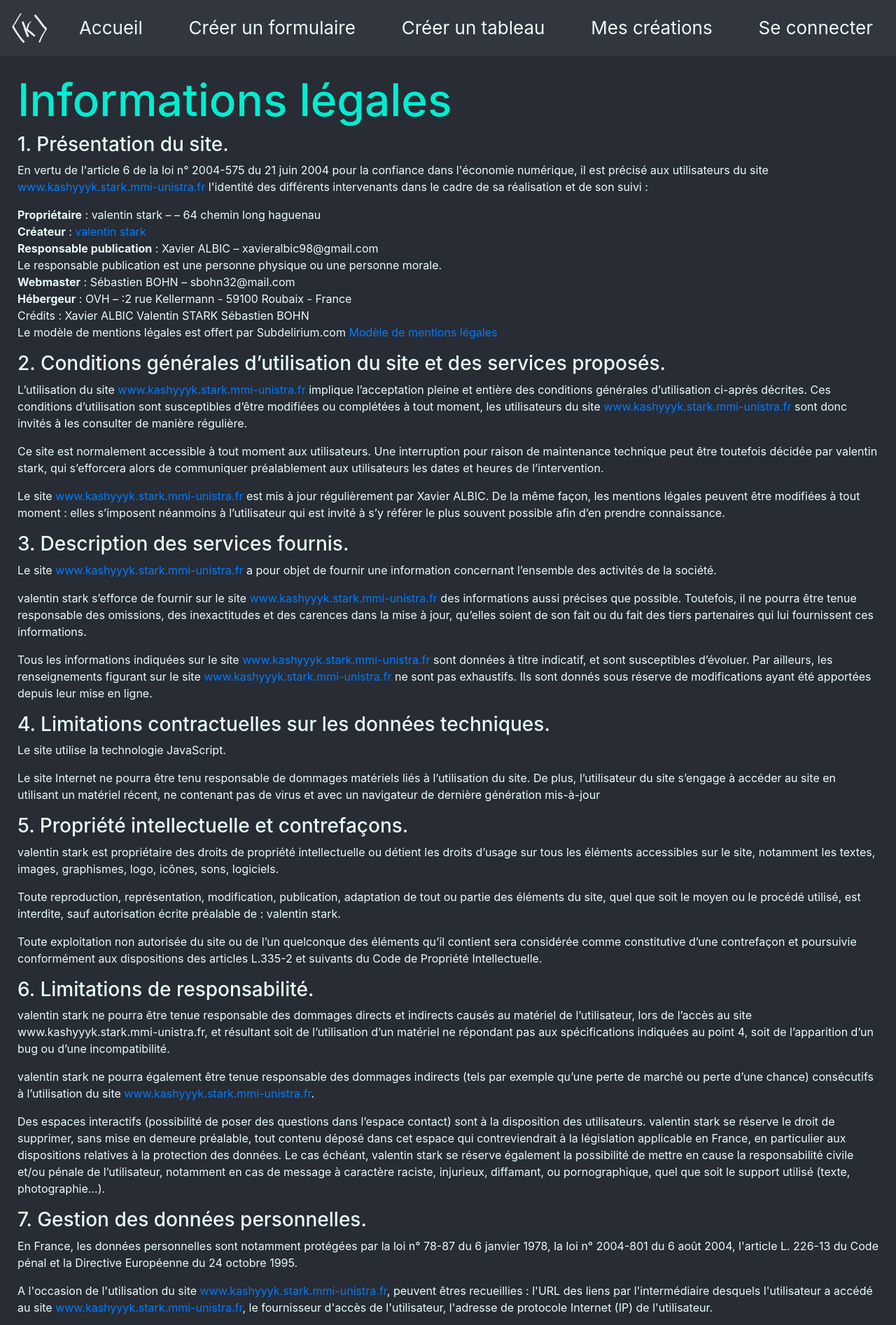
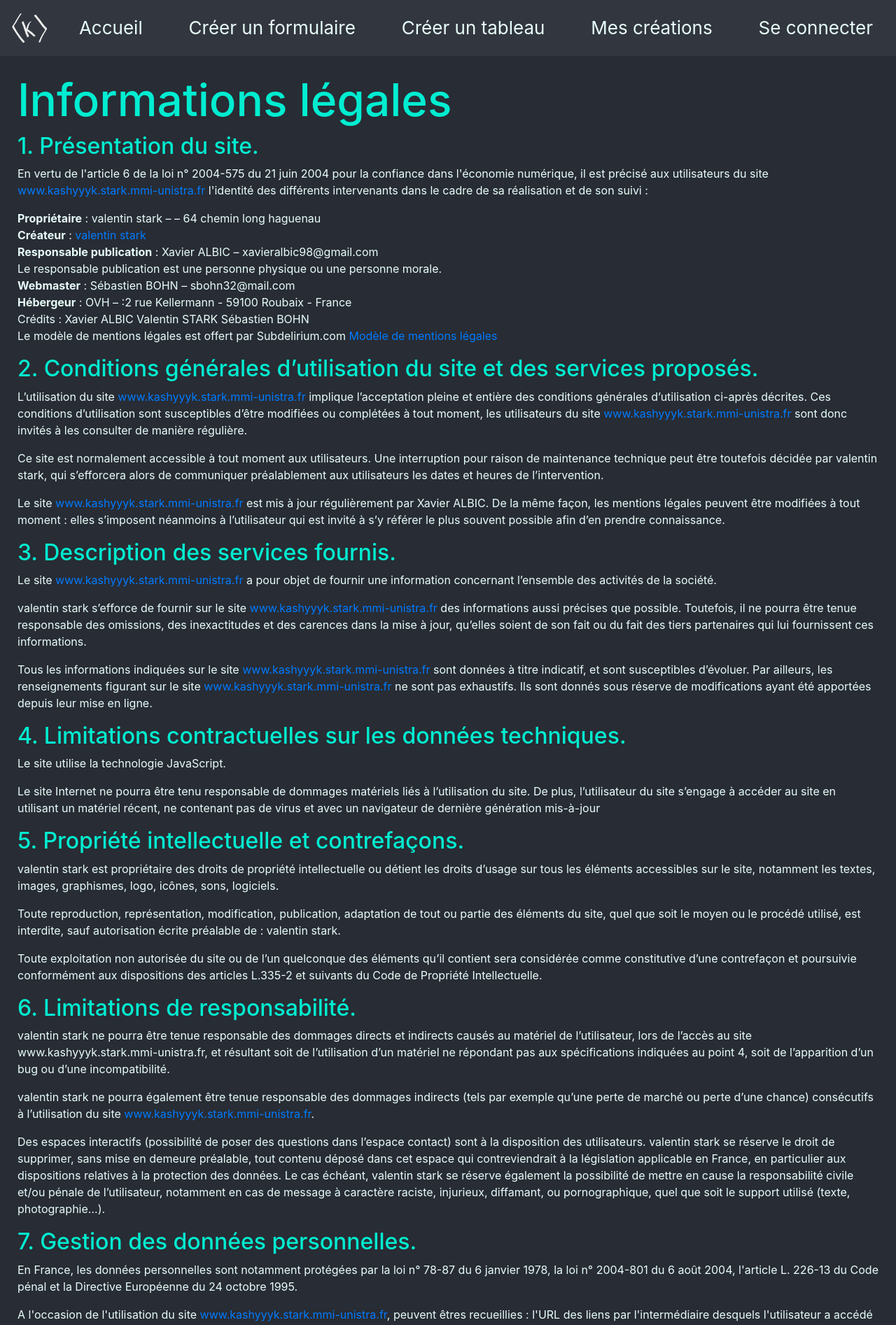
Before and after one commit to eriwyn/kashyyyk, a React (Create React App) app: page /mentions-legales in a window 1280 px wide. Shown: the top 1894 px of the page at 70% size. Built offline with nearby package versions, Linux system fonts and the light colour scheme.

Commit message:
Corrections du CSS

```diff
--- a/src/components/creation/form/Element.js
+++ b/src/components/creation/form/Element.js
@@ -212,7 +212,7 @@ export default function Element(props) {
         onDrop={dropHandler}
     >
         <div
-            tabindex="0"
+            tabIndex="0"
             data-position={props.position}
             className={"element" + isSelected}
             draggable='true'
--- a/src/components/pages/CreateForm.js
+++ b/src/components/pages/CreateForm.js
@@ -6,6 +6,7 @@ import '../../css/creation/creation.scss';
 export default function CreateForm (){
     return <main className="mainPage">
         <h1>Création de Formulaire</h1>
+        <button>Sauvegarder</button>
         <Creation type="formulaire"/>
     </main>
 }
--- a/src/components/pages/CreateTable.js
+++ b/src/components/pages/CreateTable.js
@@ -6,6 +6,7 @@ import '../../css/creation/creation.scss';
 export default function CreateTable (){
     return <main className="mainPage">
         <h1>Création de Tableau</h1>
+        <button>Sauvegarder</button>
         <Creation type="tableau"/>
     </main>
 }
--- a/src/components/pages/Home.js
+++ b/src/components/pages/Home.js
@@ -5,9 +5,9 @@ import '../../css/pages/home.scss';
 
 export default function Home (){
   return <main className="mainPage">
-    <h1>Kashyyyk</h1>
     <div className="flexImageMenu">
       <article className="textCoteImageMenu">
+        <h1>Kashyyyk</h1>
         <p className="paragraphePresentationAccueil">Créez vos formulaires et tableaux</p>
         <p className="paragraphePresentationAccueil">Exportez le code HTML de vos créations</p>
         <p className="paragraphePresentationAccueil">Une prise en main rapide et gratuite</p>
--- a/src/components/pages/Legal.js
+++ b/src/components/pages/Legal.js
@@ -4,7 +4,8 @@ import './../../css/pages/footerPages.scss'
 export default function Legal (){
   return  <main className="mainPage">
     <h1>Informations légales</h1>
-    <h3>1. Présentation du site.</h3>
+    <article className="article">
+      <h2>1. Présentation du site.</h2>
       <p>En vertu de l'article 6 de la loi n° 2004-575 du 21 juin 2004 pour la confiance dans l'économie numérique, il est précisé aux utilisateurs du site <a href="http://www.kashyyyk.stark.mmi-unistra.fr/">www.kashyyyk.stark.mmi-unistra.fr</a> l'identité des différents intervenants dans le cadre de sa réalisation et de son suivi :</p>
       <p><strong>Propriétaire</strong> : valentin stark –  – 64 chemin long haguenau<br />
       <strong>Créateur</strong>  : <a href="https://kashyyyk.valentin.mmi-unistra.fr">valentin stark</a><br />
@@ -16,27 +17,26 @@ export default function Legal (){
       Valentin STARK
       Sébastien BOHN<br />
       Le modèle de mentions légales est offert par Subdelirium.com <a target="_blank" rel="noopener noreferrer" href="https://www.subdelirium.com/generateur-de-mentions-legales/" alt="Modèle de mentions légales">Modèle de mentions légales</a></p>
-
-    <h3>2. Conditions générales d’utilisation du site et des services proposés.</h3>
+      <h2>2. Conditions générales d’utilisation du site et des services proposés.</h2>
       <p>L’utilisation du site <a href="http://www.kashyyyk.stark.mmi-unistra.fr/">www.kashyyyk.stark.mmi-unistra.fr</a> implique l’acceptation pleine et entière des conditions générales d’utilisation ci-après décrites. Ces conditions d’utilisation sont susceptibles d’être modifiées ou complétées à tout moment, les utilisateurs du site <a href="http://www.kashyyyk.stark.mmi-unistra.fr/">www.kashyyyk.stark.mmi-unistra.fr</a> sont donc invités à les consulter de manière régulière.</p>
       <p>Ce site est normalement accessible à tout moment aux utilisateurs. Une interruption pour raison de maintenance technique peut être toutefois décidée par valentin stark, qui s’efforcera alors de communiquer préalablement aux utilisateurs les dates et heures de l’intervention.</p>
       <p>Le site <a href="http://www.kashyyyk.stark.mmi-unistra.fr/">www.kashyyyk.stark.mmi-unistra.fr</a> est mis à jour régulièrement par Xavier ALBIC. De la même façon, les mentions légales peuvent être modifiées à tout moment : elles s’imposent néanmoins à l’utilisateur qui est invité à s’y référer le plus souvent possible afin d’en prendre connaissance.</p>
-    <h3>3. Description des services fournis.</h3>
+      <h2>3. Description des services fournis.</h2>
       <p>Le site <a href="http://www.kashyyyk.stark.mmi-unistra.fr/">www.kashyyyk.stark.mmi-unistra.fr</a> a pour objet de fournir une information concernant l’ensemble des activités de la société.</p>
       <p>valentin stark s’efforce de fournir sur le site <a href="http://www.kashyyyk.stark.mmi-unistra.fr/">www.kashyyyk.stark.mmi-unistra.fr</a> des informations aussi précises que possible. Toutefois, il ne pourra être tenue responsable des omissions, des inexactitudes et des carences dans la mise à jour, qu’elles soient de son fait ou du fait des tiers partenaires qui lui fournissent ces informations.</p>
       <p>Tous les informations indiquées sur le site <a href="http://www.kashyyyk.stark.mmi-unistra.fr/">www.kashyyyk.stark.mmi-unistra.fr</a> sont données à titre indicatif, et sont susceptibles d’évoluer. Par ailleurs, les renseignements figurant sur le site <a href="http://www.kashyyyk.stark.mmi-unistra.fr/">www.kashyyyk.stark.mmi-unistra.fr</a> ne sont pas exhaustifs. Ils sont donnés sous réserve de modifications ayant été apportées depuis leur mise en ligne.</p>
-    <h3>4. Limitations contractuelles sur les données techniques.</h3>
+      <h2>4. Limitations contractuelles sur les données techniques.</h2>
       <p>Le site utilise la technologie JavaScript.</p>
       <p>Le site Internet ne pourra être tenu responsable de dommages matériels liés à l’utilisation du site. De plus, l’utilisateur du site s’engage à accéder au site en utilisant un matériel récent, ne contenant pas de virus et avec un navigateur de dernière génération mis-à-jour</p>
-    <h3>5. Propriété intellectuelle et contrefaçons.</h3>
+      <h2>5. Propriété intellectuelle et contrefaçons.</h2>
       <p>valentin stark est propriétaire des droits de propriété intellectuelle ou détient les droits d’usage sur tous les éléments accessibles sur le site, notamment les textes, images, graphismes, logo, icônes, sons, logiciels.</p>
       <p>Toute reproduction, représentation, modification, publication, adaptation de tout ou partie des éléments du site, quel que soit le moyen ou le procédé utilisé, est interdite, sauf autorisation écrite préalable de : valentin stark.</p>
       <p>Toute exploitation non autorisée du site ou de l’un quelconque des éléments qu’il contient sera considérée comme constitutive d’une contrefaçon et poursuivie conformément aux dispositions des articles L.335-2 et suivants du Code de Propriété Intellectuelle.</p>
-    <h3>6. Limitations de responsabilité.</h3>
+      <h2>6. Limitations de responsabilité.</h2>
       <p>valentin stark ne pourra être tenue responsable des dommages directs et indirects causés au matériel de l’utilisateur, lors de l’accès au site www.kashyyyk.stark.mmi-unistra.fr, et résultant soit de l’utilisation d’un matériel ne répondant pas aux spécifications indiquées au point 4, soit de l’apparition d’un bug ou d’une incompatibilité.</p>
       <p>valentin stark ne pourra également être tenue responsable des dommages indirects (tels par exemple qu’une perte de marché ou perte d’une chance) consécutifs à l’utilisation du site <a href="http://www.kashyyyk.stark.mmi-unistra.fr/">www.kashyyyk.stark.mmi-unistra.fr</a>.</p>
       <p>Des espaces interactifs (possibilité de poser des questions dans l’espace contact) sont à la disposition des utilisateurs. valentin stark se réserve le droit de supprimer, sans mise en demeure préalable, tout contenu déposé dans cet espace qui contreviendrait à la législation applicable en France, en particulier aux dispositions relatives à la protection des données. Le cas échéant, valentin stark se réserve également la possibilité de mettre en cause la responsabilité civile et/ou pénale de l’utilisateur, notamment en cas de message à caractère raciste, injurieux, diffamant, ou pornographique, quel que soit le support utilisé (texte, photographie…).</p>
-    <h3>7. Gestion des données personnelles.</h3>
+      <h2>7. Gestion des données personnelles.</h2>
       <p>En France, les données personnelles sont notamment protégées par la loi n° 78-87 du 6 janvier 1978, la loi n° 2004-801 du 6 août 2004, l'article L. 226-13 du Code pénal et la Directive Européenne du 24 octobre 1995.</p>
       <p>A l'occasion de l'utilisation du site <a href="http://www.kashyyyk.stark.mmi-unistra.fr/">www.kashyyyk.stark.mmi-unistra.fr</a>, peuvent êtres recueillies : l'URL des liens par l'intermédiaire desquels l'utilisateur a accédé au site <a href="http://www.kashyyyk.stark.mmi-unistra.fr/">www.kashyyyk.stark.mmi-unistra.fr</a>, le fournisseur d'accès de l'utilisateur, l'adresse de protocole Internet (IP) de l'utilisateur.</p>
       <p> En tout état de cause valentin stark ne collecte des informations personnelles relatives à l'utilisateur que pour le besoin de certains services proposés par le site <a href="http://www.kashyyyk.stark.mmi-unistra.fr/">www.kashyyyk.stark.mmi-unistra.fr</a>. L'utilisateur fournit ces informations en toute connaissance de cause, notamment lorsqu'il procède par lui-même à leur saisie. Il est alors précisé à l'utilisateur du site <a href="http://www.kashyyyk.stark.mmi-unistra.fr/">www.kashyyyk.stark.mmi-unistra.fr</a> l’obligation ou non de fournir ces informations.</p>
@@ -44,7 +44,7 @@ export default function Legal (){
       <p>Aucune information personnelle de l'utilisateur du site <a href="http://www.kashyyyk.stark.mmi-unistra.fr/">www.kashyyyk.stark.mmi-unistra.fr</a> n'est publiée à l'insu de l'utilisateur, échangée, transférée, cédée ou vendue sur un support quelconque à des tiers. Seule l'hypothèse du rachat de valentin stark et de ses droits permettrait la transmission des dites informations à l'éventuel acquéreur qui serait à son tour tenu de la même obligation de conservation et de modification des données vis à vis de l'utilisateur du site <a href="http://www.kashyyyk.stark.mmi-unistra.fr/">www.kashyyyk.stark.mmi-unistra.fr</a>.</p>
       <p>Le site n'est pas déclaré à la CNIL car il ne recueille pas d'informations personnelles. xavier albic.</p>
       <p>Les bases de données sont protégées par les dispositions de la loi du 1er juillet 1998 transposant la directive 96/9 du 11 mars 1996 relative à la protection juridique des bases de données.</p>
-    <h3>8. Liens hypertextes et cookies.</h3>
+      <h2>8. Liens hypertextes et cookies.</h2>
       <p>Le site <a href="http://www.kashyyyk.stark.mmi-unistra.fr/">www.kashyyyk.stark.mmi-unistra.fr</a> contient un certain nombre de liens hypertextes vers d’autres sites, mis en place avec l’autorisation de valentin stark. Cependant, valentin stark n’a pas la possibilité de vérifier le contenu des sites ainsi visités, et n’assumera en conséquence aucune responsabilité de ce fait.</p>
       <p>La navigation sur le site <a href="http://www.kashyyyk.stark.mmi-unistra.fr/">www.kashyyyk.stark.mmi-unistra.fr</a> est susceptible de provoquer l’installation de cookie(s) sur l’ordinateur de l’utilisateur. Un cookie est un fichier de petite taille, qui ne permet pas l’identification de l’utilisateur, mais qui enregistre des informations relatives à la navigation d’un ordinateur sur un site. Les données ainsi obtenues visent à faciliter la navigation ultérieure sur le site, et ont également vocation à permettre diverses mesures de fréquentation.</p>
       <p>Le refus d’installation d’un cookie peut entraîner l’impossibilité d’accéder à certains services. L’utilisateur peut toutefois configurer son ordinateur de la manière suivante, pour refuser l’installation des cookies :</p>
@@ -53,15 +53,15 @@ export default function Legal (){
         Paramétrez les Règles de conservation sur :  utiliser les paramètres personnalisés pour l'historique. Enfin décochez-la pour  désactiver les cookies.</p>
       <p>Sous Safari : Cliquez en haut à droite du navigateur sur le pictogramme de menu (symbolisé par un rouage). Sélectionnez Paramètres. Cliquez sur Afficher les paramètres avancés. Dans la section "Confidentialité", cliquez sur Paramètres de contenu. Dans la section "Cookies", vous pouvez bloquer les cookies.</p>
       <p>Sous Chrome : Cliquez en haut à droite du navigateur sur le pictogramme de menu (symbolisé par trois lignes horizontales). Sélectionnez Paramètres. Cliquez sur Afficher les paramètres avancés. Dans la section "Confidentialité", cliquez sur préférences.  Dans l'onglet "Confidentialité", vous pouvez bloquer les cookies.</p>
-
-    <h3>9. Droit applicable et attribution de juridiction.</h3>
+      <h2>9. Droit applicable et attribution de juridiction.</h2>
       <p>Tout litige en relation avec l’utilisation du site <a href="http://www.kashyyyk.stark.mmi-unistra.fr/">www.kashyyyk.stark.mmi-unistra.fr</a> est soumis au droit français. Il est fait attribution exclusive de juridiction aux tribunaux compétents de Paris.</p>
-    <h3>10. Les principales lois concernées.</h3>
+      <h2>10. Les principales lois concernées.</h2>
       <p>Loi n° 78-17 du 6 janvier 1978, notamment modifiée par la loi n° 2004-801 du 6 août 2004 relative à l'informatique, aux fichiers et aux libertés.</p>
       <p> Loi n° 2004-575 du 21 juin 2004 pour la confiance dans l'économie numérique.</p>
-    <h3>11. Lexique.</h3>
+      <h2>11. Lexique.</h2>
       <p>Utilisateur : Internaute se connectant, utilisant le site susnommé.</p>
       <p>Informations personnelles : « les informations qui permettent, sous quelque forme que ce soit, directement ou non, l'identification des personnes physiques auxquelles elles s'appliquent » (article 4 de la loi n° 78-17 du 6 janvier 1978).</p>
+    </article>
 
   </main>
 }
--- a/src/css/pages/home.scss
+++ b/src/css/pages/home.scss
@@ -1,12 +1,4 @@
 @import "../variables";
-
-body{
-  background-color:$colorSombre;
-}
-
-.mainAccueil{
-  background-color:$colorSombre;
-}
 
 h1{
   color:$colorBleuClair;
@@ -15,13 +7,14 @@ h1{
 
 .paragraphePresentationAccueil{
   font-size:1.5em;
-  color:$colorClaire;
 }
 
 .divButton{
   height:10vh;
   display:flex;
   justify-content: space-around;
+  margin-left: 20%;
+  margin-right: 20%;
   .ghostButton{
     flex:1;
     &:not(:first-child){margin-left: 10px;}
@@ -65,7 +58,3 @@ h1{
 a:hover{
   text-decoration: none;
 }
-
-.active:hover{
-  text-decoration: underline;
-}
```
Also changed, not shown: src/css/App.scss (+0 -13 lines), src/css/components/footer.scss (+28 -0 lines), src/css/components/header.scss (+7 -6 lines). Lines whose indentation alone changed are shown as unchanged.
